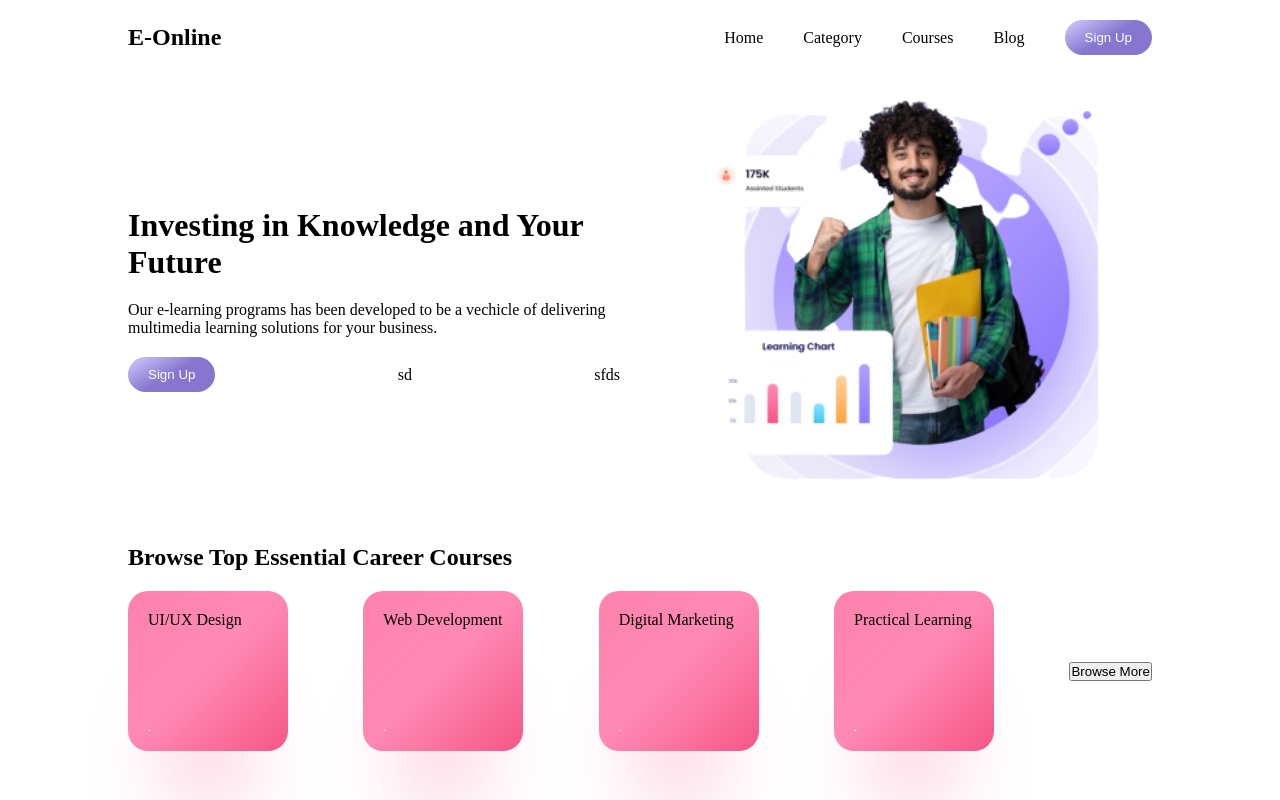
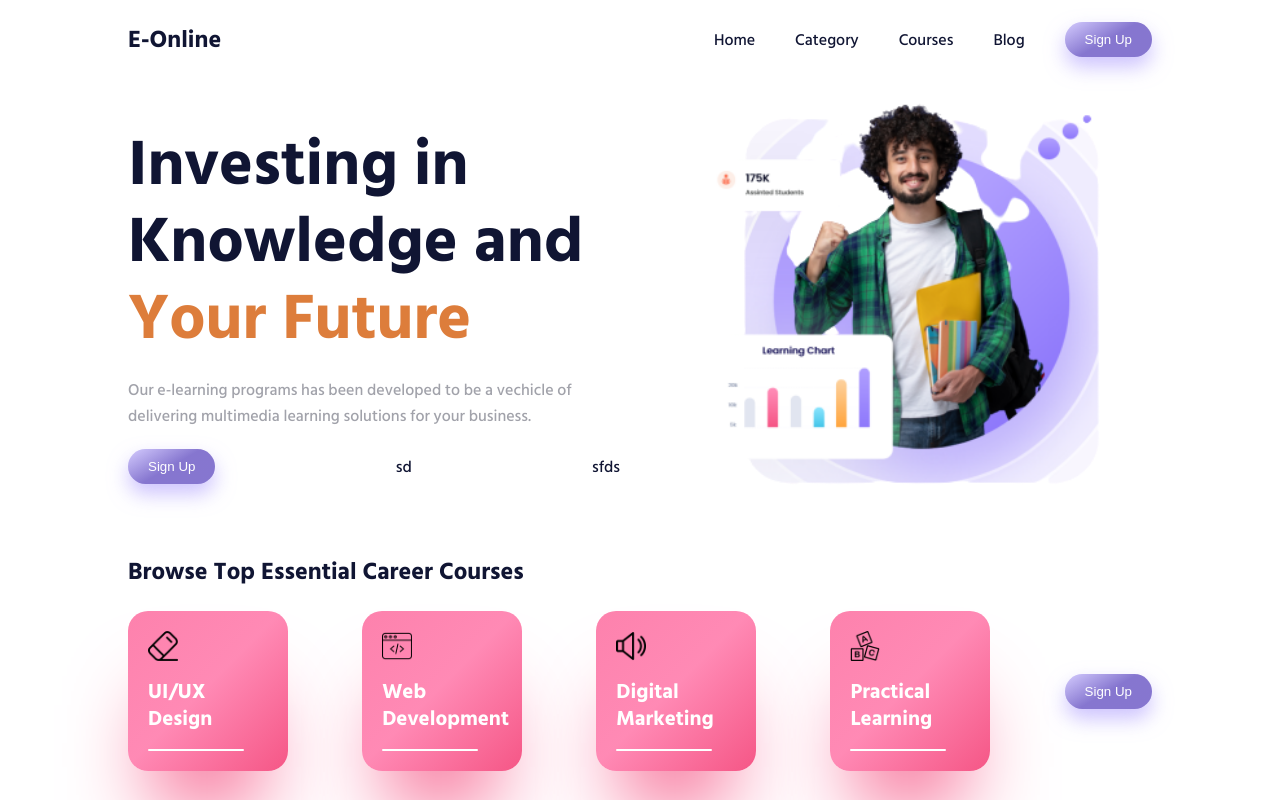
Before and after one commit to AryanKuAg/Javascript-algorithm-and-ds-freecodecamp-certification, a React (Create React App) app in the folder sample-ui-dribble/sample-ui-dribble/: page / in a window 1280 px wide. Built offline with nearby package versions, Linux system fonts and the light colour scheme.

Commit message:
Gradient added

```diff
--- a/sample-ui-dribble/sample-ui-dribble/src/components/BeautyButton.css
+++ b/sample-ui-dribble/sample-ui-dribble/src/components/BeautyButton.css
@@ -4,4 +4,7 @@
     border-radius: 20px;
     border: none;
     background: linear-gradient(150deg, rgba(255, 255, 255, 0.536) 0%, rgba(0, 0, 0, 0.181) 50%);
+box-shadow: 0px 10px 20px 0px #a290fd8a;
+
+
 }
--- a/sample-ui-dribble/sample-ui-dribble/src/components/BeautyCard.css
+++ b/sample-ui-dribble/sample-ui-dribble/src/components/BeautyCard.css
@@ -12,5 +12,27 @@
 
 background: linear-gradient(315deg, hsla(342, 89%, 65%, 1) 0%, hsla(338, 100%, 77%, 1) 52%, hsla(339, 97%, 75%, 1) 100%);
 
-box-shadow: -1px 84px 86px -58px rgba(245,84,132,1);
+box-shadow: -1px 64px 86px -30px rgba(245,84,132,1);
 }
+
+.beautyCard__div__image{
+    height: 30px;
+    color: white;
+    /* background-color: white; */
+}
+
+.beautyCard__div p{
+    color: white;
+    font-weight: bold;
+    font-size: 1.3rem;
+    line-height: 1.3;
+}
+
+hr{
+    width: 80%;
+    border:none;
+    height: 2px;
+
+    background-color: white;
+    border-radius: 20px;
+}
--- a/sample-ui-dribble/sample-ui-dribble/src/components/BeautyCard.js
+++ b/sample-ui-dribble/sample-ui-dribble/src/components/BeautyCard.js
@@ -3,7 +3,9 @@ import "./BeautyCard.css"
 
 function BeautyCard({icon, text}) {
   return (
-    <div className='beautyCard__div'>{text}
+    <div className='beautyCard__div'>
+      <img alt={text} src={icon} className='beautyCard__div__image'/>
+      <p>{text}</p>
     <hr className='beautyCard__hr'/>
     </div>
   )
--- a/sample-ui-dribble/sample-ui-dribble/src/index.css
+++ b/sample-ui-dribble/sample-ui-dribble/src/index.css
@@ -1,5 +1,12 @@
+@import url('https://fonts.googleapis.com/css2?family=Hind+Siliguri:wght@500;700&display=swap');
+
 *{
   padding: 0;
   margin: 0;
   box-sizing: border-box;
 }
+
+body{
+  font-family: 'Hind Siliguri', sans-serif;
+  color: #101533;
+}
--- a/sample-ui-dribble/sample-ui-dribble/src/pages/HomePage.css
+++ b/sample-ui-dribble/sample-ui-dribble/src/pages/HomePage.css
@@ -44,3 +44,21 @@
     align-items: center;
     justify-content: space-between;
 }
+
+#your__future{
+    color:#DD7D3B;
+}
+
+.homePage__main__box h1 {
+    font-size: 4rem;
+    font-weight: 700;
+    line-height: 1.2;
+}
+
+#homePage__para__desc{
+    color: #A1A2AA;
+}
+
+.homePage__header__nav h1{
+    font-weight: 700;
+}
--- a/sample-ui-dribble/sample-ui-dribble/src/pages/HomePage.js
+++ b/sample-ui-dribble/sample-ui-dribble/src/pages/HomePage.js
@@ -26,8 +26,8 @@ function HomePage() {
       </header>
       <main className="homePage__main">
         <div className="homePage__main__box">
-            <h1>Investing in Knowledge and Your Future</h1>
-            <p>Our e-learning programs has been developed to be a vechicle of delivering multimedia learning solutions for your business.</p>
+            <h1>Investing in Knowledge and <span id='your__future'>Your Future</span> </h1>
+            <p id='homePage__para__desc'>Our e-learning programs has been developed to be a vechicle of delivering multimedia learning solutions for your business.</p>
             <div className="homePage__main__box__items"><BeautyButton title='Sign Up' bgColor={'#A390FD'}/> <p>sd</p> <p>sfds</p></div>
         </div>
         <div>
@@ -41,7 +41,10 @@ function HomePage() {
         {beautyCardList.map(e => {
           return <BeautyCard key={e.text} icon={e.icon} text={e.text}/>
         })}
-        <button>Browse More</button>
+        <div>
+        <BeautyButton title='Sign Up' bgColor={'#A390FD'}/>
+
+        </div>
         </div>
       </section>
     </div>
```
